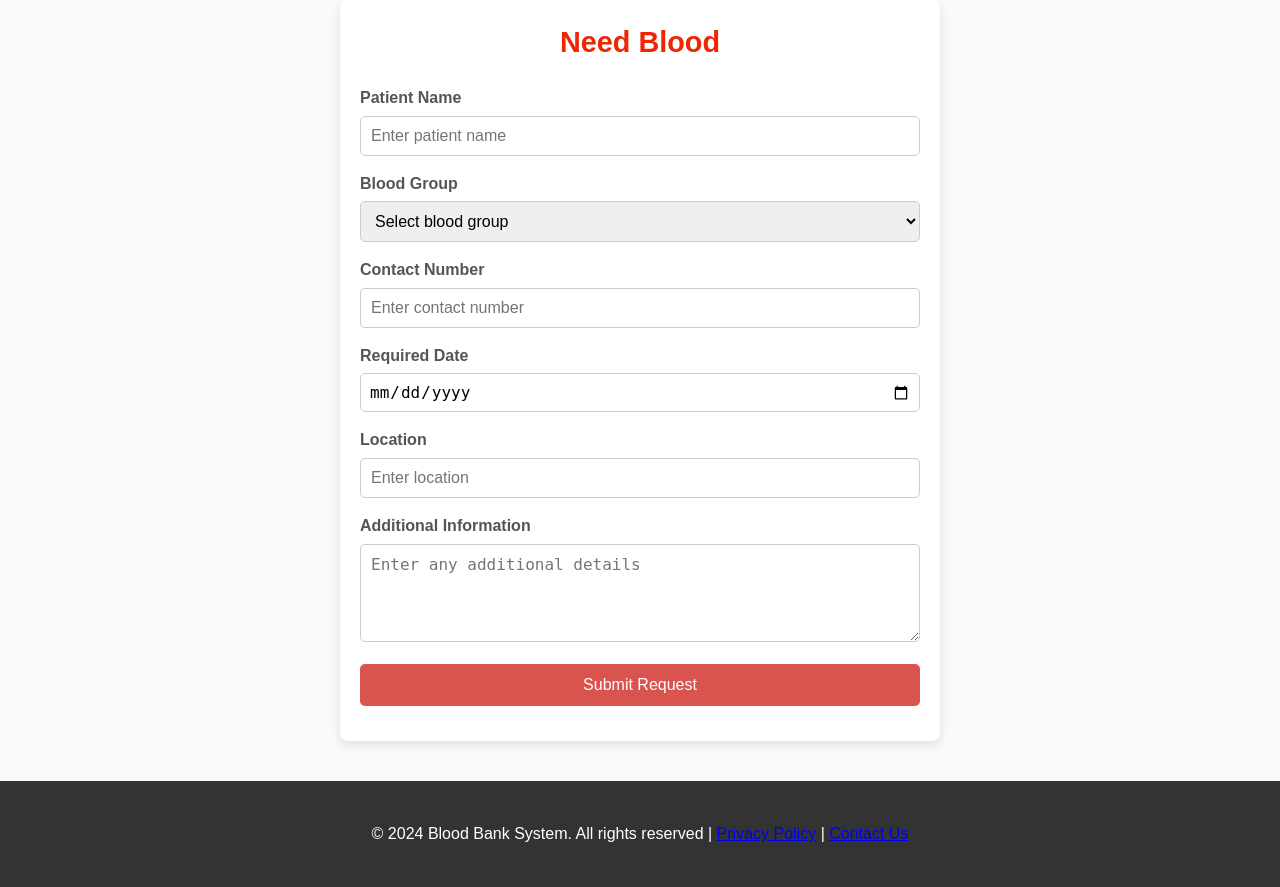
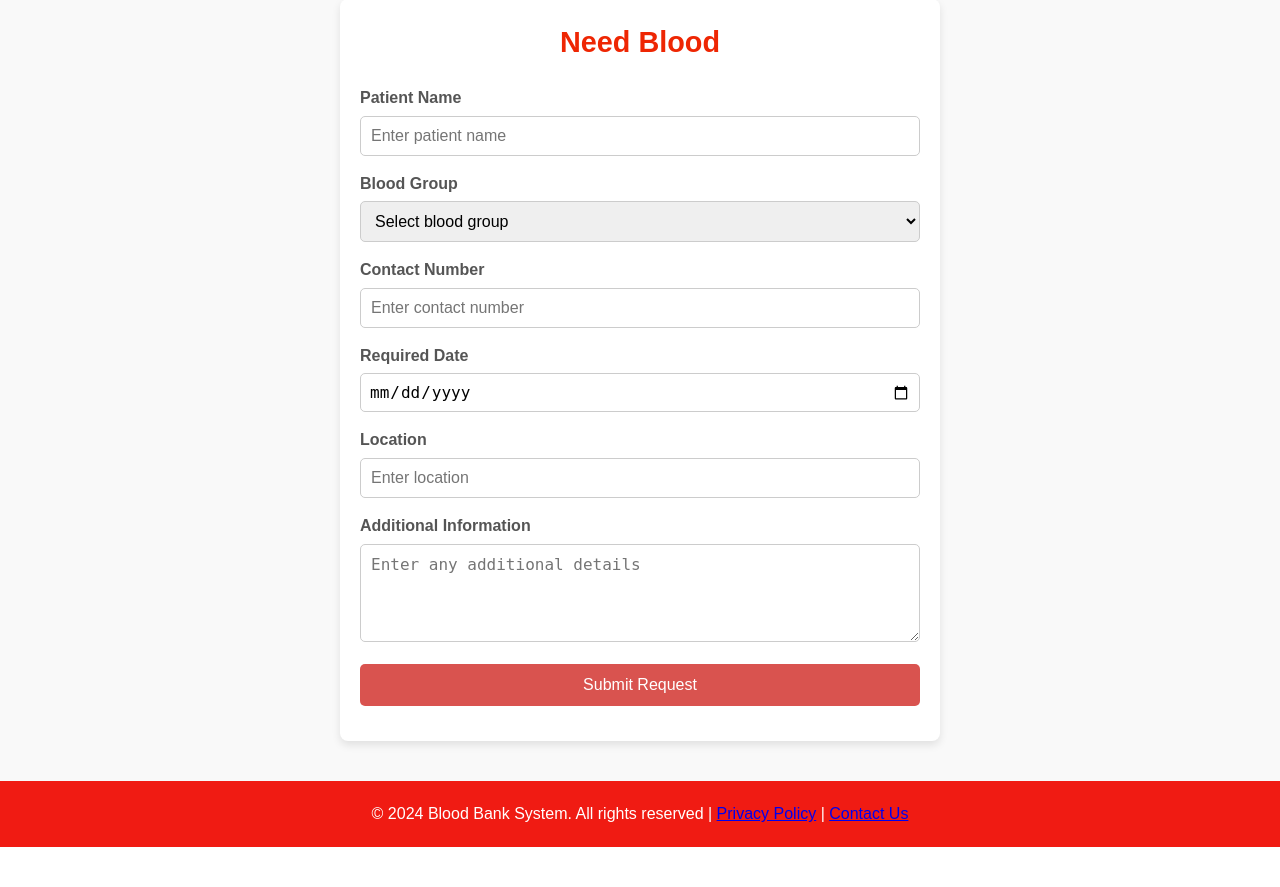
Before and after one commit to alizaib0000/BloodBankSystem01, a Flask app: page /needblood in a window 1280 px wide. Shown: the part 111-998 px from the top of the page. After the commit the page ends 958 px from the top, so only its background shows below. Run offline with Flask 3, Linux system fonts and the light colour scheme.

Commit message:
Update needblood.css

```diff
--- a/static/needblood.css
+++ b/static/needblood.css
@@ -152,14 +152,14 @@
     }
   }
 
-/* start Footer Section */
-.footer {
-   /* background-color: #f01b13;*/
-    background-color: #333;
-    color: #fff;
-    padding: 40px 20px;
-    text-align: center;
-}
+/* stat real code */
+footer {
+  text-align: center;
+  padding: 20px;
+  background-color: #f01b13; /* red background */
+  color: #fff;
+  margin-top: 40px;
+end real code
 
 .footer .footer-content {
     display: flex;
@@ -212,4 +212,5 @@
   color: #f01b13;
 }
 
+
 /*end code here */
```
